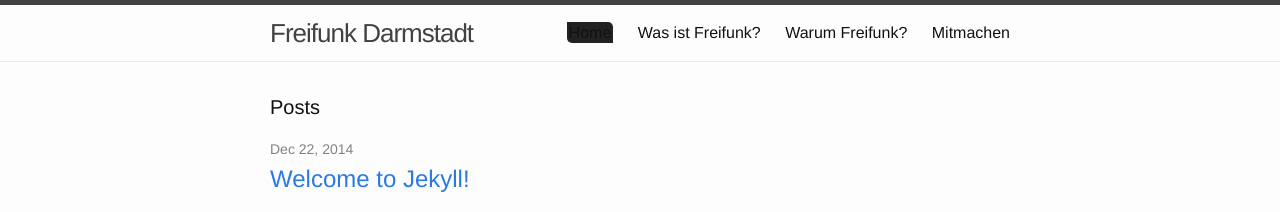
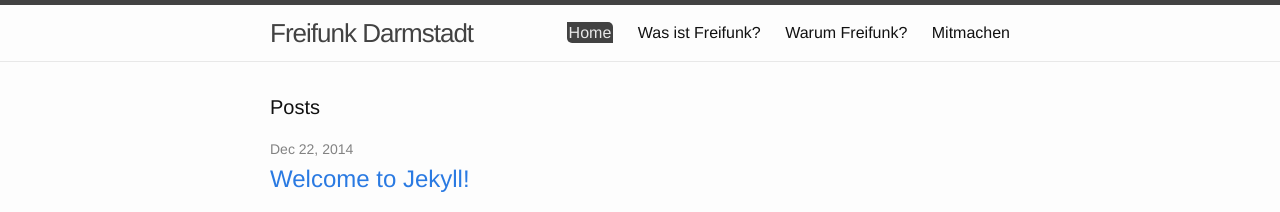
Before and after one commit to mdrenger/darmstadt.freifunk.net, a Jekyll site: the page built from pages/index.html, in a window 1280 px wide. Shown: the top 212 px of the page. Built offline with Jekyll 4.4.1, drawn with Linux system fonts in a browser that asks for light colours.

Commit message:
fixed styling to site-nav active class

```diff
--- a/_sass/_layout.scss
+++ b/_sass/_layout.scss
@@ -39,6 +39,14 @@
         &:not(:first-child) {
             margin-left: 20px;
         }
+	}
+
+	.active {
+		background: $grey-color-dark;
+		color: $grey-color-light;
+		padding: 2px;
+		border-top-right-radius: 5px;
+		border-bottom-left-radius: 5px;
 	}
 
     @include media-query($on-palm) {
@@ -85,15 +93,6 @@
         }
     }
 }
-
-.active {
-	background: #222222;
-	color: #ffffff;
-	padding: 2px;
-	border-top-right-radius: 5px;
-	border-bottom-left-radius: 5px;
-}
-
 
 /**
  * Site footer
```
